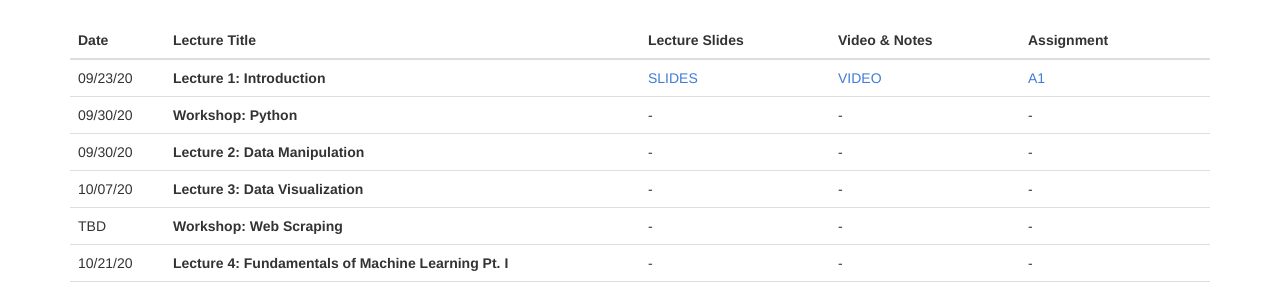
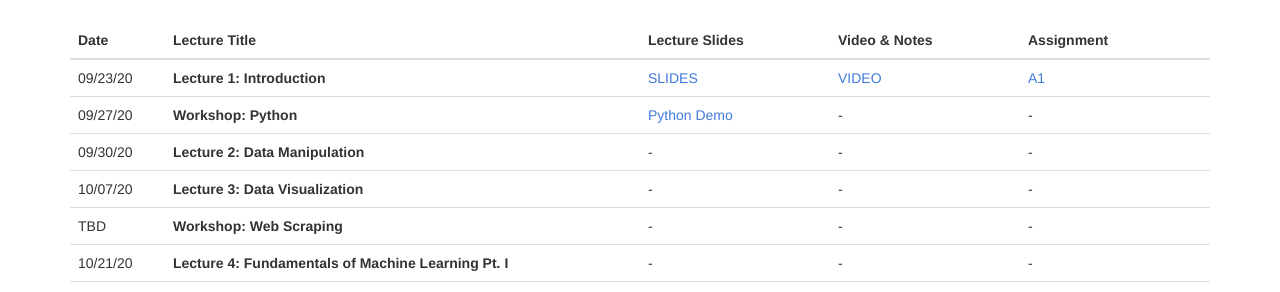
Before and after one commit to CornellDataScience/info1998, a Jekyll site: the page built from schedule.md, in a window 1280 px wide and 923 px high. Shown: the part 231-523 px from the top of the window. Built offline with Jekyll 4.4.1, drawn with Linux system fonts in a browser that asks for light colours.

Commit message:
Add Python Workshop

```diff
--- a/_data/schedules.yml
+++ b/_data/schedules.yml
@@ -14,11 +14,11 @@ lectures:
         link: "resources/FA20/assignments/release/Lecture_1_Release.ipynb"
     #  - title: "A1 (solution)"
     #    link: "resources/FA20/assignments/release/Lecture_1_Solution.ipynb"
-  - date: 2020-9-30
+  - date: 2020-9-27
     title: "Workshop: Python"
-    # contents:
-    #   - title: "Python Demo"
-    #     link: "resources/SP20/extra/Python_Workshop_Starter_Notebook.ipynb"
+    contents:
+      - title: "Python Demo"
+        link: "resources/FA20/extra/Python_Workshop.ipynb"
     # notes:
     #   - title: "Demo Preview"
     #     link: "https://nbviewer.jupyter.org/github/CornellDataScience/info1998/blob/master/resources/SP20/extra/Python_Workshop_Starter_Notebook.ipynb"
```
Also changed, not shown: 1 other file.
